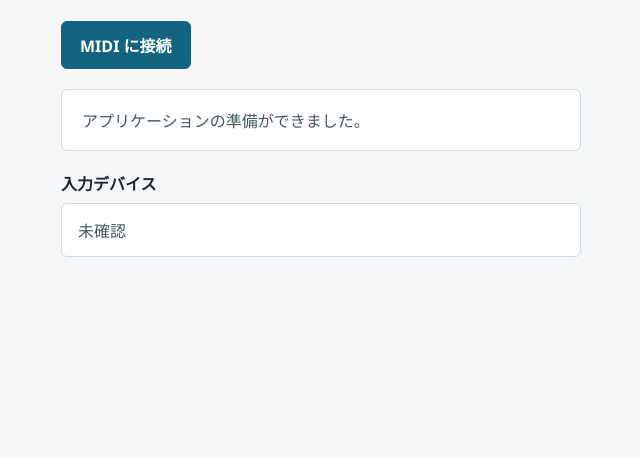
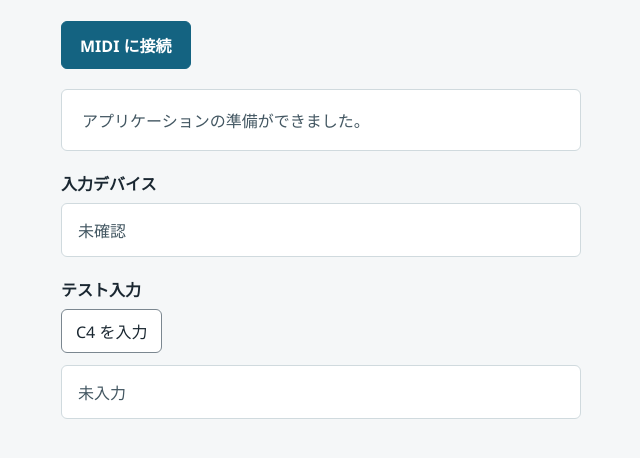
Before and after one commit to tikuwabuoden/VexFlow_MIDI, a website built with Vite: page index.html in a window 1280 px wide. Shown: the part 134-592 px from the top of the page, without its empty margins (223-863 px from the left). Built offline with nearby package versions, Linux system fonts and the light colour scheme.

Commit message:
feat: テスト入力ボタンを追加

```diff
--- a/src/main.ts
+++ b/src/main.ts
@@ -16,19 +16,27 @@ app.innerHTML = `
       <h2>入力デバイス</h2>
       <p class="device-list">未確認</p>
     </section>
+    <section class="test-panel" aria-label="テスト入力">
+      <h2>テスト入力</h2>
+      <button class="test-input-button" type="button">C4 を入力</button>
+      <p class="test-input-result">未入力</p>
+    </section>
   </main>
 `;
 
 const connectButton = document.querySelector<HTMLButtonElement>(".connect-button");
 const status = document.querySelector<HTMLParagraphElement>(".status");
 const deviceList = document.querySelector<HTMLParagraphElement>(".device-list");
+const testInputButton = document.querySelector<HTMLButtonElement>(".test-input-button");
+const testInputResult = document.querySelector<HTMLParagraphElement>(".test-input-result");
 
-if (!connectButton || !status || !deviceList) {
+if (!connectButton || !status || !deviceList || !testInputButton || !testInputResult) {
   throw new Error("MIDI connection controls were not found.");
 }
 
 const statusElement = status;
 const deviceListElement = deviceList;
+const testInputResultElement = testInputResult;
 
 connectButton.addEventListener("click", async () => {
   if (!("requestMIDIAccess" in navigator)) {
@@ -51,6 +59,10 @@ connectButton.addEventListener("click", async () => {
   }
 });
 
+testInputButton.addEventListener("click", () => {
+  testInputResultElement.textContent = "C4 / MIDI 60 / velocity 100";
+});
+
 function showStatus(message: string, state: "idle" | "success" | "error"): void {
   statusElement.textContent = message;
   statusElement.dataset.state = state;
--- a/src/style.css
+++ b/src/style.css
@@ -72,19 +72,22 @@ h1 {
   color: #af3036;
 }
 
-.device-panel {
+.device-panel,
+.test-panel {
   max-width: 520px;
   margin-top: 20px;
 }
 
-.device-panel h2 {
+.device-panel h2,
+.test-panel h2 {
   margin: 0 0 8px;
   font-size: 16px;
   font-weight: 600;
   letter-spacing: 0;
 }
 
-.device-list {
+.device-list,
+.test-input-result {
   margin: 0;
   padding: 14px 16px;
   border: 1px solid #d0dade;
@@ -92,3 +95,18 @@ h1 {
   background: #ffffff;
   color: #435762;
 }
+
+.test-input-button {
+  margin: 0 0 12px;
+  padding: 9px 14px;
+  border: 1px solid #7b8790;
+  border-radius: 6px;
+  background: #ffffff;
+  color: #1a2731;
+  font: inherit;
+  cursor: pointer;
+}
+
+.test-input-button:hover {
+  background: #eef3f5;
+}
```
